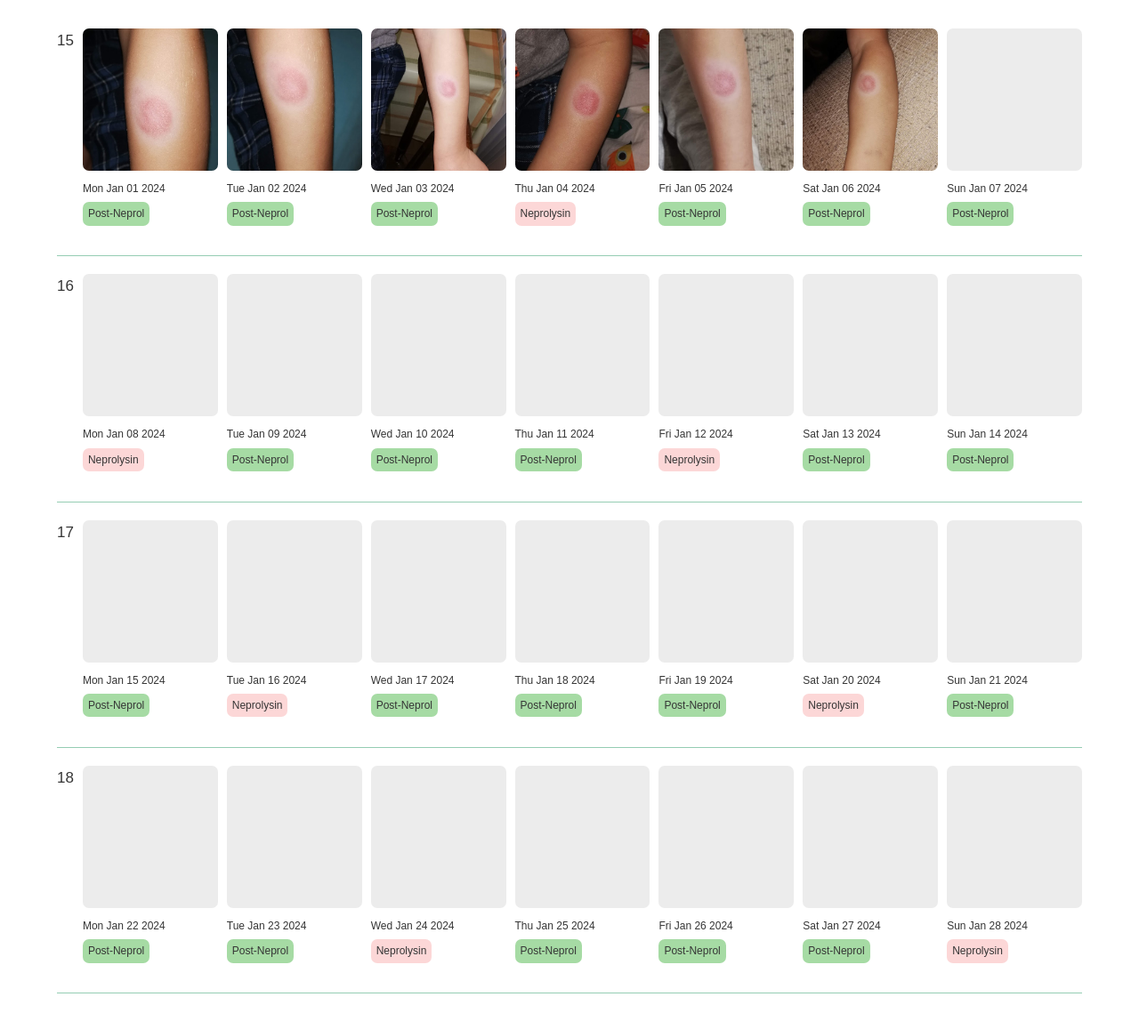
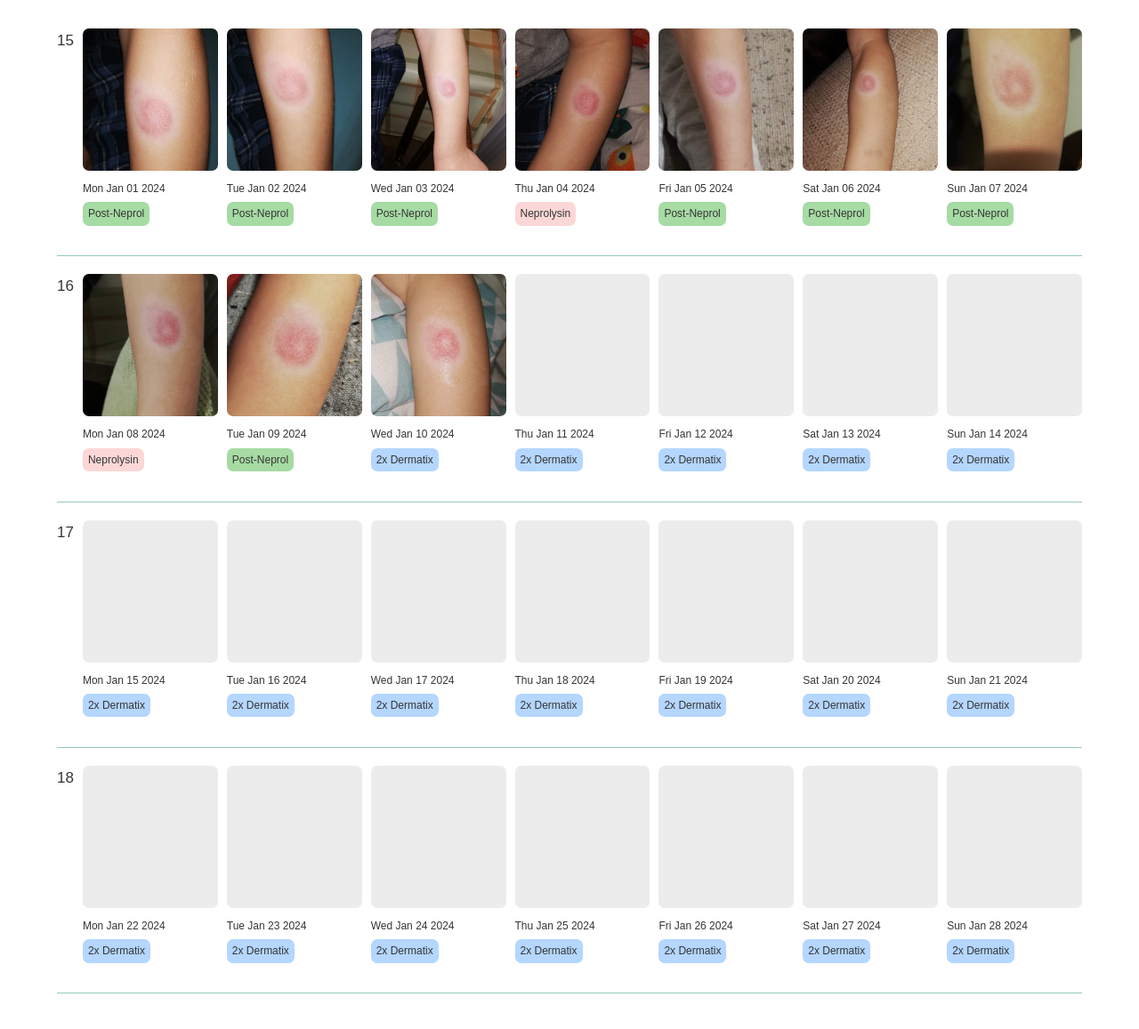
Before and after one commit to lorishte/marti, a plain HTML site: page index.html in a window 1280 px wide. Shown: the part 543-1700 px from the top of the page at 89% size. Drawn offline with nearby package versions, Linux system fonts and the light colour scheme; a web font is replaced by a local one.

Commit message:
07.01 - 10.01

```diff
--- a/assets/scss/abstracts/_variables.scss
+++ b/assets/scss/abstracts/_variables.scss
@@ -6,6 +6,7 @@ $color-primary-dark: darken($color-primary, 20);
 
 $color-npr: #FCD7D7;
 $color-pn: #a6dba4;
+$color-dmtx: #b4d6ff;
 
 $color-white: #fff;
 $color-grey-light-bg: #f3f8f2;
--- a/assets/scss/components/_card.scss
+++ b/assets/scss/components/_card.scss
@@ -36,7 +36,8 @@
 		}
 
 		.npr,
-		.pn {
+		.pn,
+		.dmtx {
 			padding: .3rem .6rem;
 			border-radius: $border-radius-small;
 		}
@@ -48,5 +49,9 @@
 		.npr {
 			background-color: $color-npr;
 		}
+
+		.dmtx {
+			background-color: $color-dmtx;
+		}
 	}
 }
--- a/index.html
+++ b/index.html
@@ -6,6 +6,7 @@
     <link rel="stylesheet" href="assets/scss/main.css">
     <script src="https://code.jquery.com/jquery-3.7.1.min.js"></script>
     <meta name="viewport" content="width=device-width, initial-scale=1">
+    <script src="assets/scripts/createCalendar.js"></script>
 </head>
 <body>
 <div id="gallery-popup" class="gallery-popup">
@@ -1319,23 +1320,67 @@
                 </div>
                 <div class="card">
                     <div class="card__image">
+                        <img src="assets/images/01-2024/07-01-2024.jpg" />
+                    </div>
+                    <div class="card__copy">
+                        <p class="card__date"></p>
+                        <p class="card__medicine">
+                            <span class="pn">Post-Neprol</span>
+                        </p>
+                    </div>
+                </div>
+            </div>
+            <!--16-->
+            <div class="info__row week">
+
+                <div class="week__number">
+                    <p>16</p>
+                </div>
+
+                <div class="card">
+                    <div class="card__image">
+                        <img src="assets/images/01-2024/08-01-2024.jpg" />
+                    </div>
+                    <div class="card__copy">
+                        <p class="card__date"></p>
+                        <p class="card__medicine">
+                            <span class="npr">Neprolysin</span>
+                        </p>
+                    </div>
+                </div>
+                <div class="card">
+                    <div class="card__image">
+                        <img src="assets/images/01-2024/09-01-2024.jpg" />
+                    </div>
+                    <div class="card__copy">
+                        <p class="card__date"></p>
+                        <p class="card__medicine">
+                            <span class="pn">Post-Neprol</span>
+                        </p>
+                    </div>
+                </div>
+                <div class="card">
+                    <div class="card__image">
+                        <img src="assets/images/01-2024/10-01-2024.jpg" />
+                    </div>
+                    <div class="card__copy">
+                        <p class="card__date"></p>
+                        <p class="card__medicine">
+                            <span class="dmtx">2x Dermatix</span>
+                        </p>
+                    </div>
+                </div>
+                <div class="card">
+                    <div class="card__image">
                         <img src="assets/images/no-image.jpg" />
                     </div>
                     <div class="card__copy">
                         <p class="card__date"></p>
                         <p class="card__medicine">
-                            <span class="pn">Post-Neprol</span>
-                        </p>
-                    </div>
-                </div>
-            </div>
-            <!--16-->
-            <div class="info__row week">
-
-                <div class="week__number">
-                    <p>16</p>
-                </div>
-
+                            <span class="dmtx">2x Dermatix</span>
+                        </p>
+                    </div>
+                </div>
                 <div class="card">
                     <div class="card__image">
                         <img src="assets/images/no-image.jpg" />
@@ -1343,7 +1388,7 @@
                     <div class="card__copy">
                         <p class="card__date"></p>
                         <p class="card__medicine">
-                            <span class="npr">Neprolysin</span>
+                            <span class="dmtx">2x Dermatix</span>
                         </p>
                     </div>
                 </div>
@@ -1354,7 +1399,7 @@
                     <div class="card__copy">
                         <p class="card__date"></p>
                         <p class="card__medicine">
-                            <span class="pn">Post-Neprol</span>
+                            <span class="dmtx">2x Dermatix</span>
                         </p>
                     </div>
                 </div>
@@ -1365,10 +1410,18 @@
                     <div class="card__copy">
                         <p class="card__date"></p>
                         <p class="card__medicine">
-                            <span class="pn">Post-Neprol</span>
-                        </p>
-                    </div>
-                </div>
+                            <span class="dmtx">2x Dermatix</span>
+                        </p>
+                    </div>
+                </div>
+            </div>
+            <!--17-->
+            <div class="info__row week">
+
+                <div class="week__number">
+                    <p>17</p>
+                </div>
+
                 <div class="card">
                     <div class="card__image">
                         <img src="assets/images/no-image.jpg" />
@@ -1376,7 +1429,7 @@
                     <div class="card__copy">
                         <p class="card__date"></p>
                         <p class="card__medicine">
-                            <span class="pn">Post-Neprol</span>
+                            <span class="dmtx">2x Dermatix</span>
                         </p>
                     </div>
                 </div>
@@ -1387,7 +1440,7 @@
                     <div class="card__copy">
                         <p class="card__date"></p>
                         <p class="card__medicine">
-                            <span class="npr">Neprolysin</span>
+                            <span class="dmtx">2x Dermatix</span>
                         </p>
                     </div>
                 </div>
@@ -1398,10 +1451,62 @@
                     <div class="card__copy">
                         <p class="card__date"></p>
                         <p class="card__medicine">
-                            <span class="pn">Post-Neprol</span>
-                        </p>
-                    </div>
-                </div>
+                            <span class="dmtx">2x Dermatix</span>
+                        </p>
+                    </div>
+                </div>
+                <div class="card">
+                    <div class="card__image">
+                        <img src="./assets/images/no-image.jpg" />
+                    </div>
+                    <div class="card__copy">
+                        <p class="card__date"></p>
+                        <p class="card__medicine">
+                            <span class="dmtx">2x Dermatix</span>
+                        </p>
+                    </div>
+                </div>
+                <div class="card">
+                    <div class="card__image">
+                        <img src="./assets/images/no-image.jpg" />
+                    </div>
+                    <div class="card__copy">
+                        <p class="card__date"></p>
+                        <p class="card__medicine">
+                            <span class="dmtx">2x Dermatix</span>
+                        </p>
+                    </div>
+                </div>
+                <div class="card">
+                    <div class="card__image">
+                        <img src="./assets/images/no-image.jpg" />
+                    </div>
+                    <div class="card__copy">
+                        <p class="card__date"></p>
+                        <p class="card__medicine">
+                            <span class="dmtx">2x Dermatix</span>
+                        </p>
+                    </div>
+                </div>
+                <div class="card">
+                    <div class="card__image">
+                        <img src="./assets/images/no-image.jpg" />
+                    </div>
+                    <div class="card__copy">
+                        <p class="card__date"></p>
+                        <p class="card__medicine">
+                            <span class="dmtx">2x Dermatix</span>
+                        </p>
+                    </div>
+                </div>
+            </div>
+            <!--18-->
+            <div class="info__row week">
+
+                <div class="week__number">
+                    <p>18</p>
+                </div>
+
                 <div class="card">
                     <div class="card__image">
                         <img src="assets/images/no-image.jpg" />
@@ -1409,18 +1514,10 @@
                     <div class="card__copy">
                         <p class="card__date"></p>
                         <p class="card__medicine">
-                            <span class="pn">Post-Neprol</span>
-                        </p>
-                    </div>
-                </div>
-            </div>
-            <!--17-->
-            <div class="info__row week">
-
-                <div class="week__number">
-                    <p>17</p>
-                </div>
-
+                            <span class="dmtx">2x Dermatix</span>
+                        </p>
+                    </div>
+                </div>
                 <div class="card">
                     <div class="card__image">
                         <img src="assets/images/no-image.jpg" />
@@ -1428,7 +1525,7 @@
                     <div class="card__copy">
                         <p class="card__date"></p>
                         <p class="card__medicine">
-                            <span class="pn">Post-Neprol</span>
+                            <span class="dmtx">2x Dermatix</span>
                         </p>
                     </div>
                 </div>
@@ -1439,7 +1536,7 @@
                     <div class="card__copy">
                         <p class="card__date"></p>
                         <p class="card__medicine">
-                            <span class="npr">Neprolysin</span>
+                            <span class="dmtx">2x Dermatix</span>
                         </p>
                     </div>
                 </div>
@@ -1450,62 +1547,10 @@
                     <div class="card__copy">
                         <p class="card__date"></p>
                         <p class="card__medicine">
-                            <span class="pn">Post-Neprol</span>
-                        </p>
-                    </div>
-                </div>
-                <div class="card">
-                    <div class="card__image">
-                        <img src="./assets/images/no-image.jpg" />
-                    </div>
-                    <div class="card__copy">
-                        <p class="card__date"></p>
-                        <p class="card__medicine">
-                            <span class="pn">Post-Neprol</span>
-                        </p>
-                    </div>
-                </div>
-                <div class="card">
-                    <div class="card__image">
-                        <img src="./assets/images/no-image.jpg" />
-                    </div>
-                    <div class="card__copy">
-                        <p class="card__date"></p>
-                        <p class="card__medicine">
-                            <span class="pn">Post-Neprol</span>
-                        </p>
-                    </div>
-                </div>
-                <div class="card">
-                    <div class="card__image">
-                        <img src="./assets/images/no-image.jpg" />
-                    </div>
-                    <div class="card__copy">
-                        <p class="card__date"></p>
-                        <p class="card__medicine">
-                            <span class="npr">Neprolysin</span>
-                        </p>
-                    </div>
-                </div>
-                <div class="card">
-                    <div class="card__image">
-                        <img src="./assets/images/no-image.jpg" />
-                    </div>
-                    <div class="card__copy">
-                        <p class="card__date"></p>
-                        <p class="card__medicine">
-                            <span class="pn">Post-Neprol</span>
-                        </p>
-                    </div>
-                </div>
-            </div>
-            <!--18-->
-            <div class="info__row week">
-
-                <div class="week__number">
-                    <p>18</p>
-                </div>
-
+                            <span class="dmtx">2x Dermatix</span>
+                        </p>
+                    </div>
+                </div>
                 <div class="card">
                     <div class="card__image">
                         <img src="assets/images/no-image.jpg" />
@@ -1513,7 +1558,7 @@
                     <div class="card__copy">
                         <p class="card__date"></p>
                         <p class="card__medicine">
-                            <span class="pn">Post-Neprol</span>
+                            <span class="dmtx">2x Dermatix</span>
                         </p>
                     </div>
                 </div>
@@ -1524,7 +1569,7 @@
                     <div class="card__copy">
                         <p class="card__date"></p>
                         <p class="card__medicine">
-                            <span class="pn">Post-Neprol</span>
+                            <span class="dmtx">2x Dermatix</span>
                         </p>
                     </div>
                 </div>
@@ -1535,51 +1580,7 @@
                     <div class="card__copy">
                         <p class="card__date"></p>
                         <p class="card__medicine">
-                            <span class="npr">Neprolysin</span>
-                        </p>
-                    </div>
-                </div>
-                <div class="card">
-                    <div class="card__image">
-                        <img src="assets/images/no-image.jpg" />
-                    </div>
-                    <div class="card__copy">
-                        <p class="card__date"></p>
-                        <p class="card__medicine">
-                            <span class="pn">Post-Neprol</span>
-                        </p>
-                    </div>
-                </div>
-                <div class="card">
-                    <div class="card__image">
-                        <img src="assets/images/no-image.jpg" />
-                    </div>
-                    <div class="card__copy">
-                        <p class="card__date"></p>
-                        <p class="card__medicine">
-                            <span class="pn">Post-Neprol</span>
-                        </p>
-                    </div>
-                </div>
-                <div class="card">
-                    <div class="card__image">
-                        <img src="assets/images/no-image.jpg" />
-                    </div>
-                    <div class="card__copy">
-                        <p class="card__date"></p>
-                        <p class="card__medicine">
-                            <span class="pn">Post-Neprol</span>
-                        </p>
-                    </div>
-                </div>
-                <div class="card">
-                    <div class="card__image">
-                        <img src="assets/images/no-image.jpg" />
-                    </div>
-                    <div class="card__copy">
-                        <p class="card__date"></p>
-                        <p class="card__medicine">
-                            <span class="npr">Neprolysin</span>
+                            <span class="dmtx">2x Dermatix</span>
                         </p>
                     </div>
                 </div>
```
Also changed, not shown: assets/scripts/createCalendar.js (added, +15 -0 lines), assets/images/01-2024/07-01-2024.jpg (added), assets/images/01-2024/08-01-2024.jpg (added), assets/images/01-2024/09-01-2024.jpg (added), assets/images/01-2024/10-01-2024.jpg (added), assets/scss/main.css, 1 other file.
